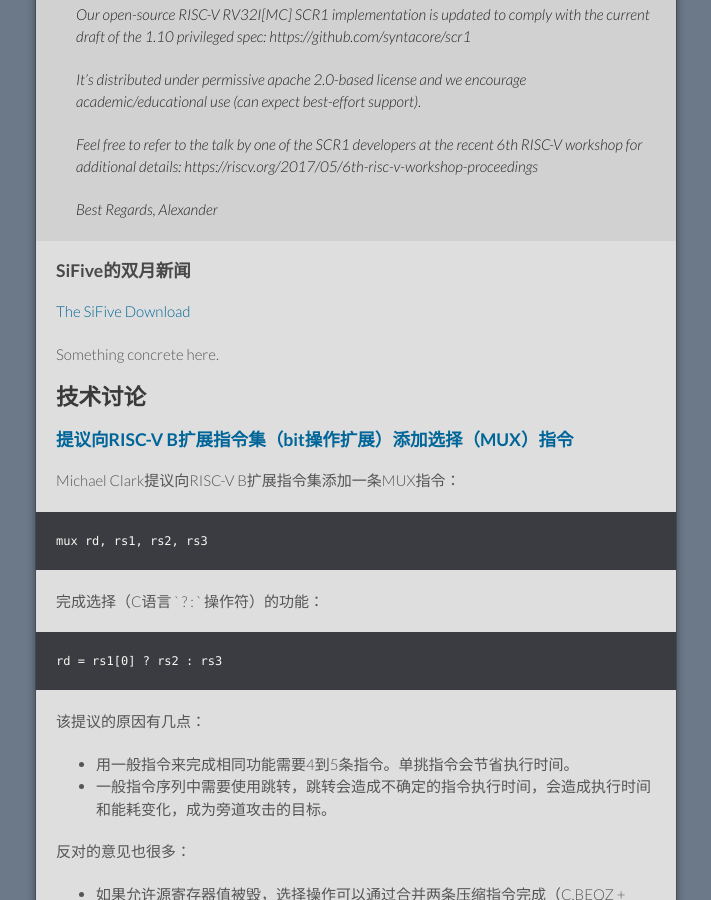
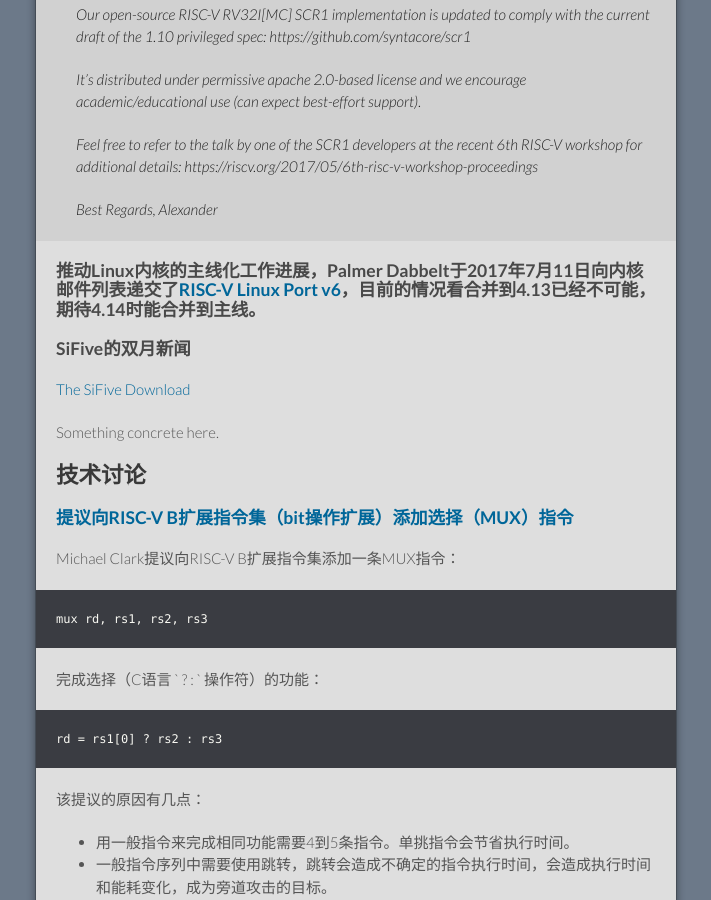
Before and after one commit to cnrv/home, a Jekyll site: the page built from bi-week-rpts/2017-07-20.md, in a window 1280 px wide and 900 px high, scrolled down 420 px. Shown: the whole window, without its empty margins (284-995 px from the left). Built offline with Jekyll 4.4.1, drawn with Linux system fonts in a browser that asks for light colours; our own code applies the rules of GitHub Pages for plain Markdown files.

Commit message:
linux upstreaming info

```diff
--- a/bi-week-rpts/2017-07-20.md
+++ b/bi-week-rpts/2017-07-20.md
@@ -27,6 +27,8 @@
 > Best Regards,
 > Alexander
 >
+
+### 推动Linux内核的主线化工作进展，Palmer Dabbelt于2017年7月11日向内核邮件列表递交了[RISC-V Linux Port v6](https://lkml.org/lkml/2017/7/11/707)，目前的情况看合并到4.13已经不可能，期待4.14时能合并到主线。
 
 ### SiFive的双月新闻
 
```
